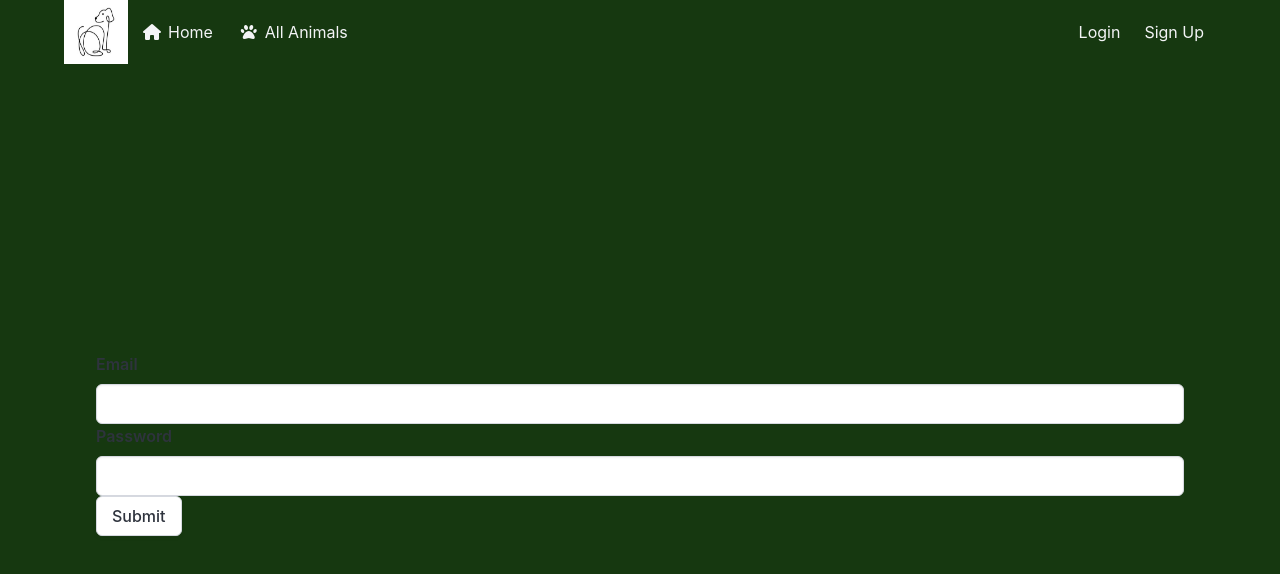
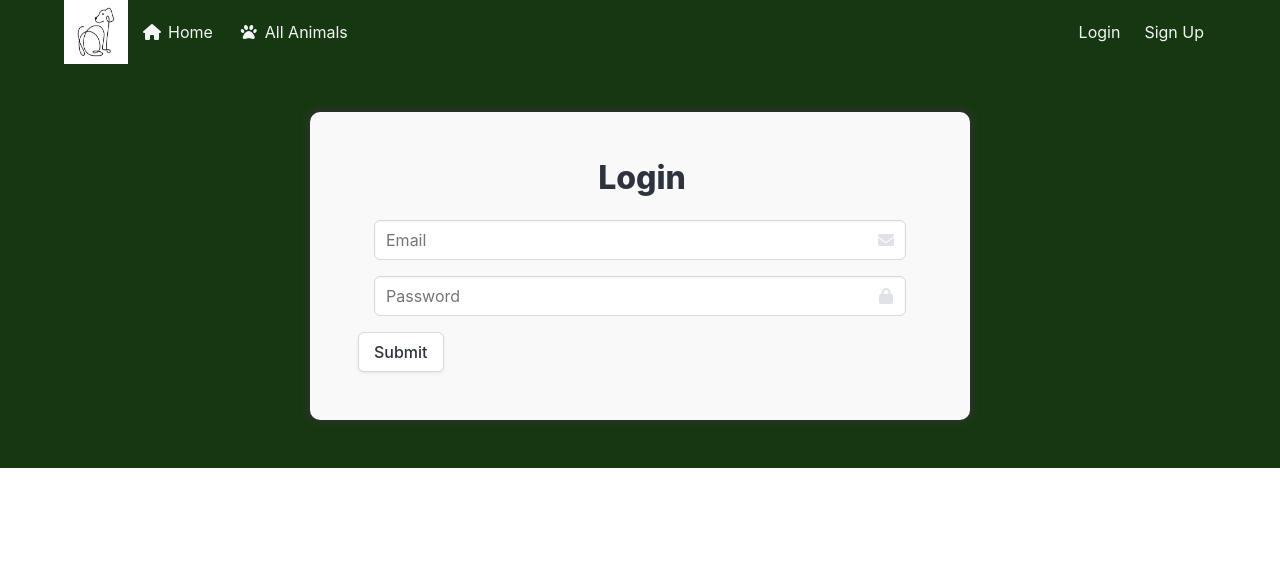
Before and after one commit to hoenigma/SEB-Project-3-Frontend, a React (Vite) app: page /login in a window 1280 px wide. Shown: the top 574 px of the page. Built offline with nearby package versions, Linux system fonts and the light colour scheme.

Commit message:
Form styled and homepage complete

```diff
--- a/src/components/Login.tsx
+++ b/src/components/Login.tsx
@@ -40,31 +40,38 @@ export default function Login({ fetchUser }: { fetchUser: Function }) {
   console.log(formData);
 
   return (
-    <div className="section is-large">
-      <div className="container">
+    <div className="section">
+      <div className="container add is-max-desktop custom-border-radius p-6">
+        <div className="title is-size-3 has-text-centered pl-1 mb-5">Login</div>
         <form onSubmit={handleSubmit}>
-          <div className="field">
-            <label className="label">Email</label>
-            <div className="control">
+          <div className="field m-4">
+            <div className="control has-icons-right">
               <input
                 className="input"
+                placeholder="Email"
                 type="text"
                 name={"email"}
                 onChange={handleChange}
                 value={formData.email}
               />
+              <span className="icon is-small is-right">
+                <i className="fas fa-envelope"></i>
+              </span>
             </div>
           </div>
-          <div className="field">
-            <label className="label">Password</label>
-            <div className="control">
+          <div className="field m-4">
+            <div className="control has-icons-right">
               <input
                 className="input"
+                placeholder="Password"
                 type="password"
                 name={"password"}
                 onChange={handleChange}
                 value={formData.password}
               />
+              <span className="icon is-small is-right">
+                <i className="fas fa-lock"></i>
+              </span>
             </div>
             {errorMessage && (
               <small className="has-text-danger">{errorMessage}</small>
```
